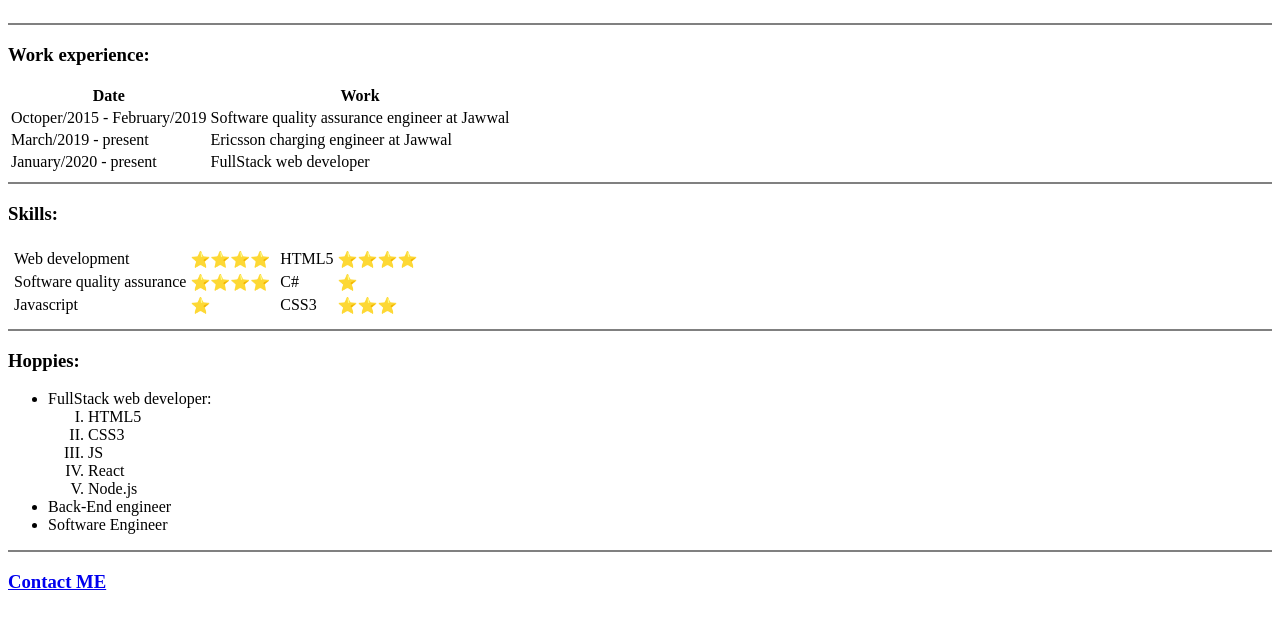
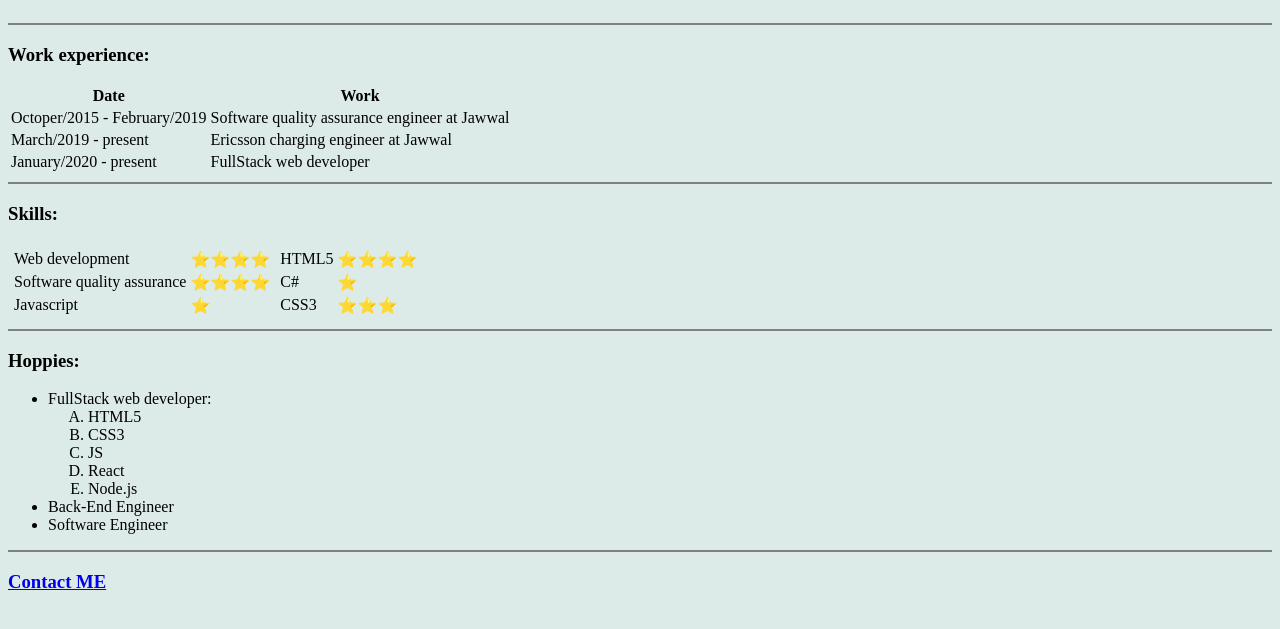
Before and after one commit to AnasNoierat/PersonalSiteV1.0, a plain HTML site: page index.html in a window 1280 px wide. Shown: the part 171-800 px from the top of the page. Drawn offline with Linux system fonts and the light colour scheme.

Commit message:
Commitv0.6

```diff
--- a/index.html
+++ b/index.html
@@ -7,7 +7,7 @@
   <title>Anas Noierat - a FullStack web developer - About</title>
 </head>
 
-<body>
+<body style="background-color:#DDEBE8;">
 
   <table>
     <tr>
@@ -90,14 +90,14 @@
   <h3>Hoppies:</h3>
   <ul>
     <li>FullStack web developer:</li>
-    <ol type="I">
+    <ol type="A">
       <li>HTML5</li>
       <li>CSS3</li>
       <li>JS</li>
       <li>React</li>
       <li>Node.js</li>
     </ol>
-    <li>Back-End engineer</li>
+    <li>Back-End Engineer</li>
     <li>Software Engineer</li>
   </ul>
 
```
Also changed, not shown: contactme.html (+1 -1 lines).
